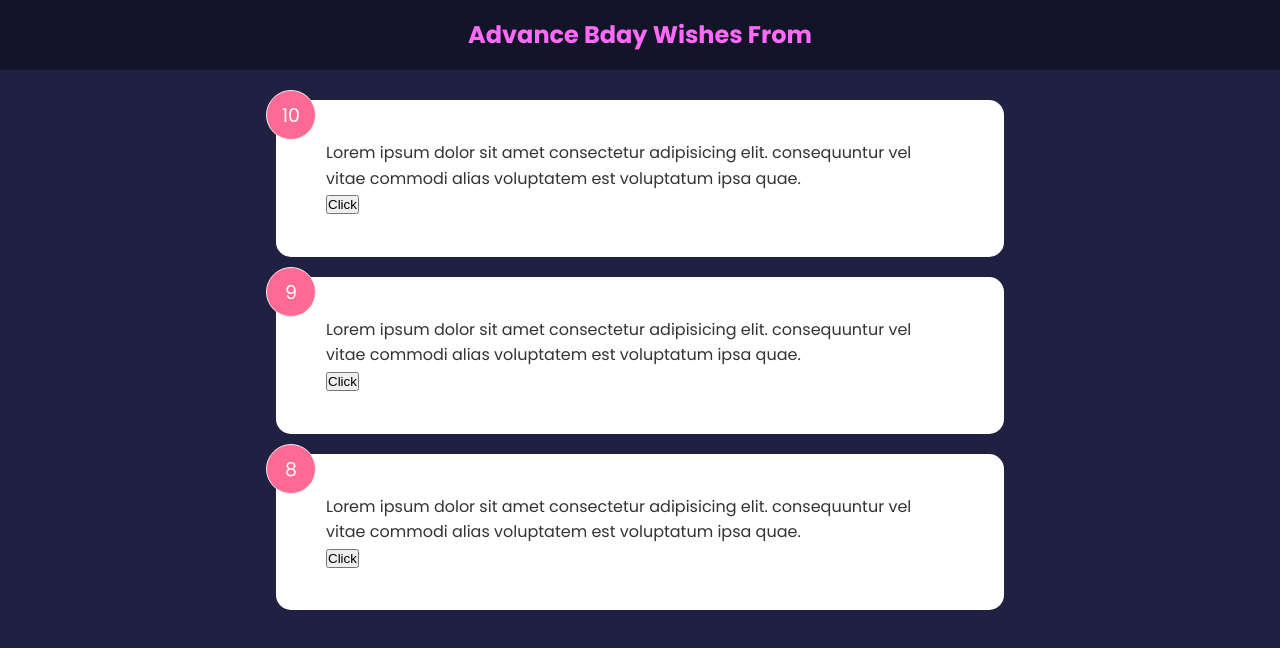
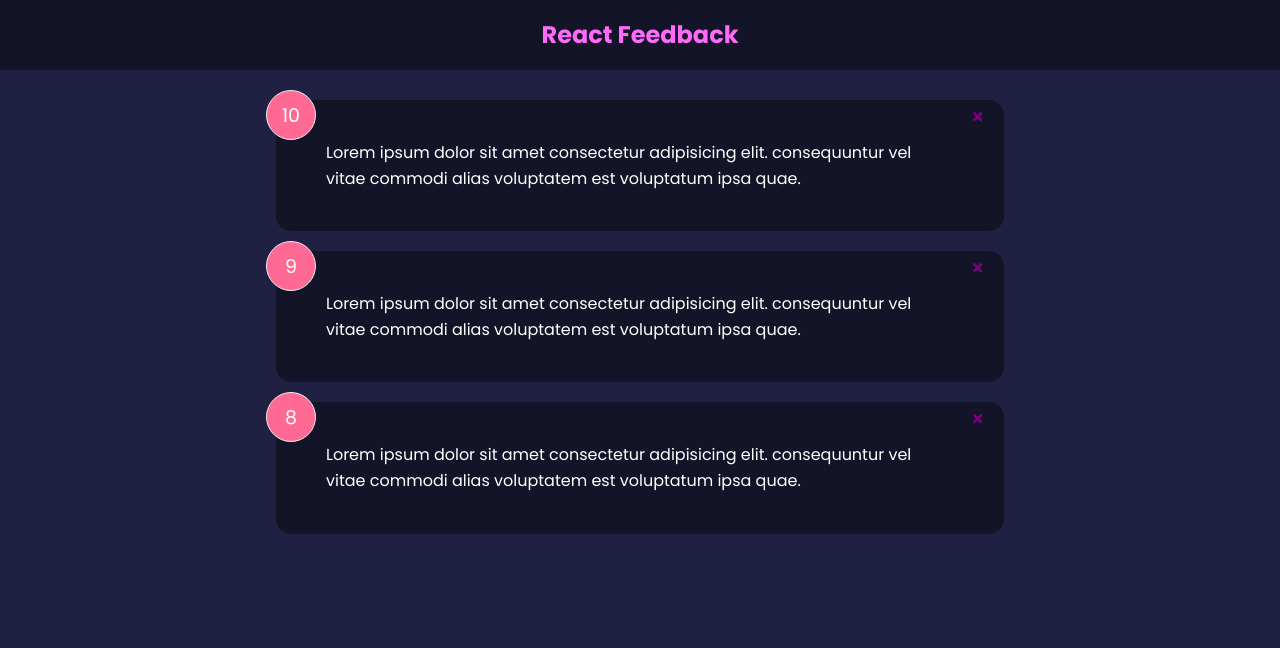
Before and after one commit to AnthonyEdwardStark3000/React, a React (Create React App) app in the folder feedback-app/: page / in a window 1280 px wide. Shown: the top 648 px of the page. Built offline with nearby package versions, Linux system fonts and the light colour scheme.

Commit message:
Something known as Prop Drilling is fun but kinda drills my mind

```diff
--- a/feedback-app/package.json
+++ b/feedback-app/package.json
@@ -8,6 +8,7 @@
     "@testing-library/user-event": "^13.5.0",
     "react": "^17.0.2",
     "react-dom": "^17.0.2",
+    "react-icons": "^4.3.1",
     "react-scripts": "5.0.0",
     "web-vitals": "^2.1.4"
   },
--- a/feedback-app/src/App.js
+++ b/feedback-app/src/App.js
@@ -46,13 +46,23 @@ function App(){
     //state definition starts
     const [feedback, setFeedback] = useState(FeedbackData);
     //state definition ends
+
+    const deleteFeedback = (id)=>{
+        // console.log(id);
+        if(window.confirm('Are you sure to Delete this post ?:')){
+            setFeedback(feedback.filter((item)=>
+                item.id !== id
+            ))
+        }
+    }
+
     return(
         <>
-        <Header text="Advance Bday Wishes From"
+        <Header text="React Feedback"
         //bgColor='red' textColor='white'
         ></Header>
         <div className="container">
-        <FeedBackList feedback = {feedback}/>
+        <FeedBackList feedback = {feedback} handleDelete = {deleteFeedback}/>
         </div>
         </>
     )
--- a/feedback-app/src/Components/FeedBackItem.jsx
+++ b/feedback-app/src/Components/FeedBackItem.jsx
@@ -1,23 +1,28 @@
 import React from 'react';
+import Card from './shared/Card';
+import { FaTimes } from 'react-icons/fa';
 import {useState} from 'react'; // component state
 
-function FeedBackItem({item}) {
+function FeedBackItem({item, handleDelete}) {
     const [rating, setRating] = useState(7);
     const [text, setText] = useState('Example of a Feedback Item');
 
-    const handleClick = ()=>{
-        setRating((prev)=>{
-           console.log(prev)
-            return prev + 1
-        })
-    }
+    // const handleClick = ()=>{
+    //     setRating((prev)=>{
+    //        console.log(prev)
+    //         return prev + 1
+    //     })
+    // }
+
 
   return (
-    <div className='card'>
+    <Card reverse = {true}>
     <div className='num-display'> {item.rating} </div>
+    <button onClick={()=>{ handleDelete(item.id) }} className="close">
+        <FaTimes color='purple' />
+    </button>
     <div className='text-display'> {item.text} </div>
-    <button onClick={handleClick}>Click</button>
-    </div>
+    </Card>
   )
 }
 
--- a/feedback-app/src/Components/FeedBackList.jsx
+++ b/feedback-app/src/Components/FeedBackList.jsx
@@ -1,7 +1,8 @@
 import React from 'react'
 import FeedBackItem from './FeedBackItem'
+import PropTypes from 'prop-types';
 
-function FeedBackList({feedback}) {
+function FeedBackList({feedback, handleDelete}) {
     console.log(feedback);
   if(!feedback || feedback.length === 0)
   {
@@ -11,10 +12,21 @@ function FeedBackList({feedback}) {
     return (
     <div className='fedback-list'>
         {feedback.map((item)=>(
-            <FeedBackItem key={item.id} item={item}/>
+            <FeedBackItem key={item.id} item={item}
+            handleDelete = { handleDelete }/>
         ))}
     </div>
   )
 }
 
+FeedBackList.propTypes ={
+    feedback: PropTypes.arrayOf(
+        PropTypes.shape({
+            id: PropTypes.number.isRequired,
+            text: PropTypes.string.isRequired,
+            rating: PropTypes.number.isRequired,
+            })
+    )
+}
+
 export default FeedBackList
--- /dev/null
+++ b/feedback-app/src/Components/shared/Card.jsx
@@ -0,0 +1,18 @@
+import React from 'react';
+import PropTypes from 'prop-types';
+
+function Card({children, reverse}) {
+//   return <div className={`card ${reverse && 'reverse'}`}>{children}</div>
+  return ( <div className="card" style={{backgroundColor: reverse? 'rgba(0,0,0,0.4)': '#ffff', color: reverse? '#ffff':'#000'}}>{children}</div>)
+}
+
+Card.defaultProps = {
+    reverse: true,
+}
+
+Card.prototype ={
+    children: PropTypes.node.isRequired,
+    reverse: PropTypes.bool,
+}
+
+export default Card
```
Also changed, not shown: 1 other file (tests, documents, lock files or other folders).
